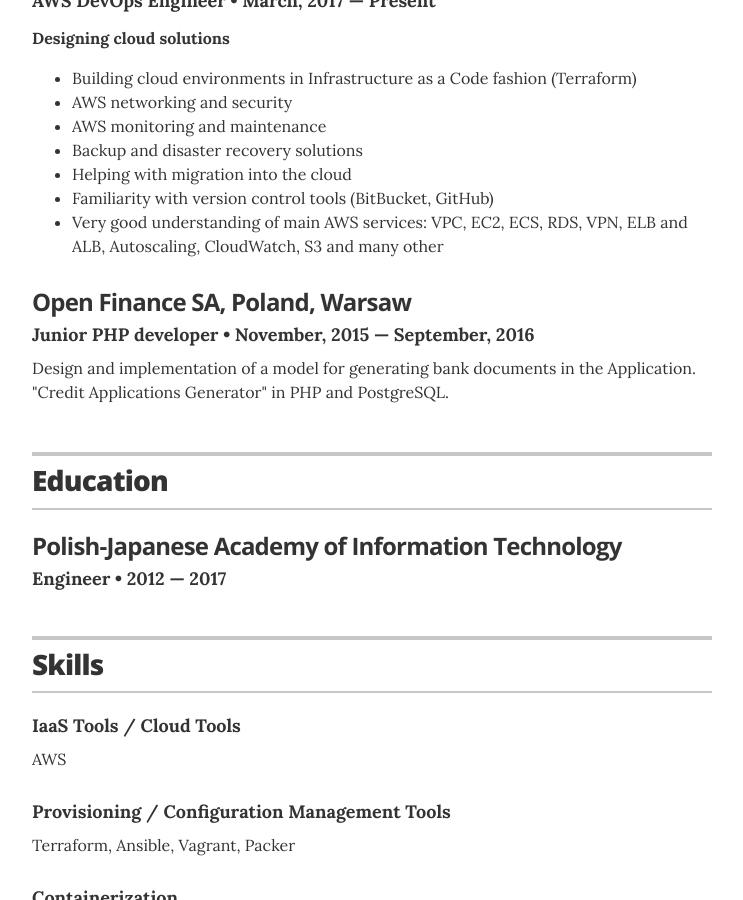
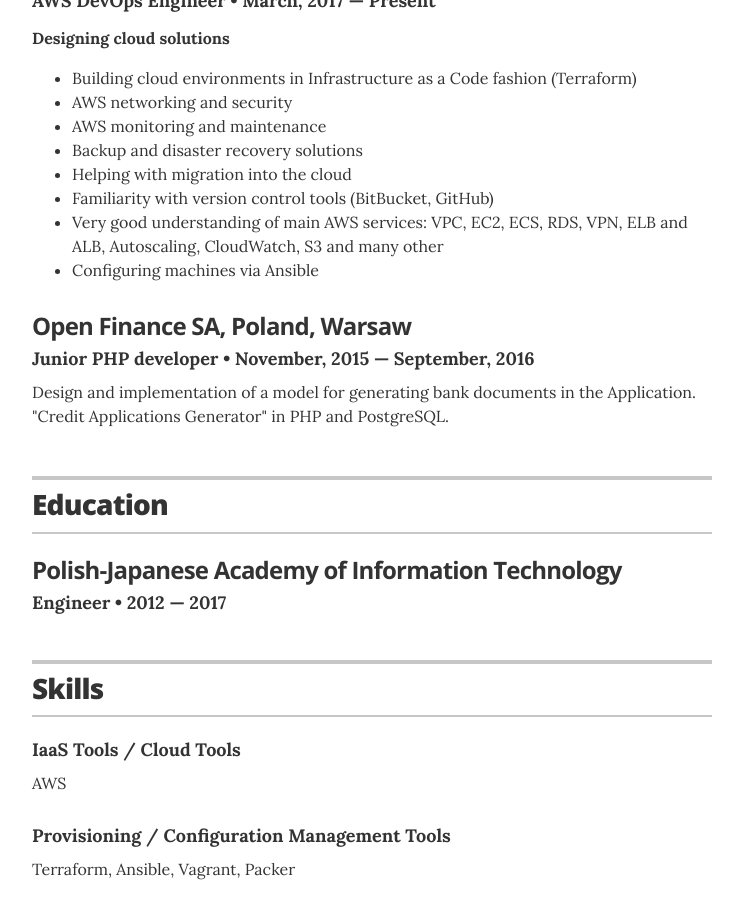
Before and after one commit to jglovier/resume-template, a Jekyll site: the page built from index.html, in a window 1280 px wide and 900 px high, scrolled down 533 px. Shown: the whole window, without its empty margins (268-1011 px from the left). Built offline with Jekyll 4.4.1, drawn with Linux system fonts in a browser that asks for light colours.

Commit message:
added fix

```diff
--- a/_data/experience.yml
+++ b/_data/experience.yml
@@ -4,7 +4,8 @@
 - company: Webellian, Warsaw, Poland
   position: AWS DevOps Engineer
   duration: March, 2017 &mdash; Present
-  summary: '<p><b>Designing cloud solutions</b></p><ul class="resume-item-list"><li>Building cloud environments in Infrastructure as a Code fashion (Terraform)</li><li>AWS networking and security</li><li>AWS monitoring and maintenance</li><li>Backup and disaster recovery solutions</li><li>Helping with migration into the cloud</li><li>Familiarity with version control tools (BitBucket, GitHub)</li><li>Very good understanding of main AWS services: VPC, EC2, ECS, RDS, VPN, ELB and ALB, Autoscaling, CloudWatch, S3 and many other</li></ul>'
+  summary: '<p><b>Designing cloud solutions</b></p><ul class="resume-item-list"><li>Building cloud environments in Infrastructure as a Code fashion (Terraform)</li><li>AWS networking and security</li><li>AWS monitoring and maintenance</li><li>Backup and disaster recovery solutions</li><li>Helping with migration into the cloud</li><li>Familiarity with version control tools (BitBucket, GitHub)</li><li>Very good understanding of main AWS services: VPC, EC2, ECS, RDS, VPN, ELB and ALB, Autoscaling, CloudWatch, S3 and many other</li><li>Configuring machines via Ansible</li></ul>'
+
 
 # Open Finance SA, Poland, Warsaw
 - company: Open Finance SA, Poland, Warsaw
```
